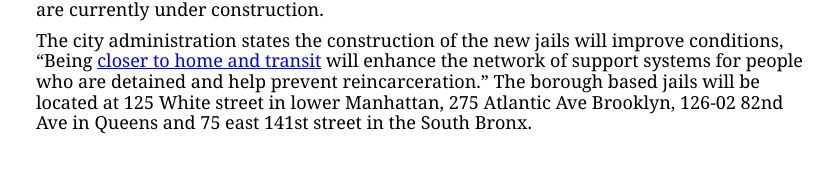
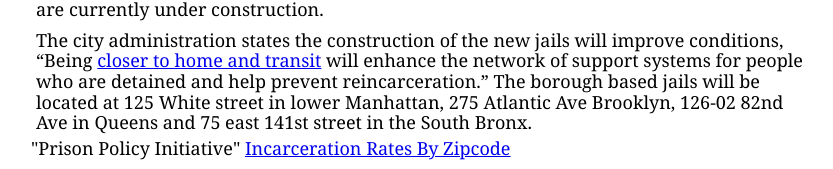
Before and after one commit to alexkrales/womxninprison, a plain HTML site: page index.html in a window 1280 px wide. Shown: the part 2005-2174 px from the top of the page, without its empty margins (219-1052 px from the left). Before the commit the page ends 2153 px from the top, so only its background shows below. Drawn offline with nearby package versions, Linux system fonts and the light colour scheme.

Commit message:
Add files via upload

```diff
--- a/index.html
+++ b/index.html
@@ -44,6 +44,11 @@
 
 <p>The city administration states the construction of the new jails will improve conditions, “Being <a href="https://rikers.cityofnewyork.us/nyc-borough-based-jails/"> closer to home and transit</a> will enhance the network of support systems for people who are detained and help prevent reincarceration.” The borough based jails will be located at 125 White street in lower Manhattan, 275 Atlantic Ave Brooklyn, 126-02 82nd Ave in Queens and 75 east 141st street in the South Bronx.</p>
 
+<h8>
+	"Prison Policy Initiative"
+	<a href="https://www.prisonpolicy.org/origin/ny/2020/zipcode.html"> Incarceration Rates By Zipcode </a>
+	</h8>
+
 </div>
 </div>
 
```
